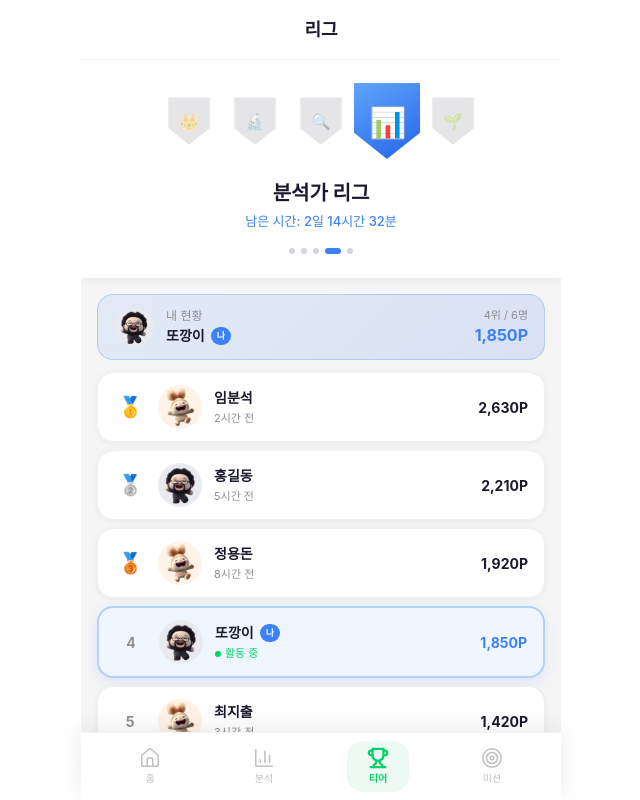
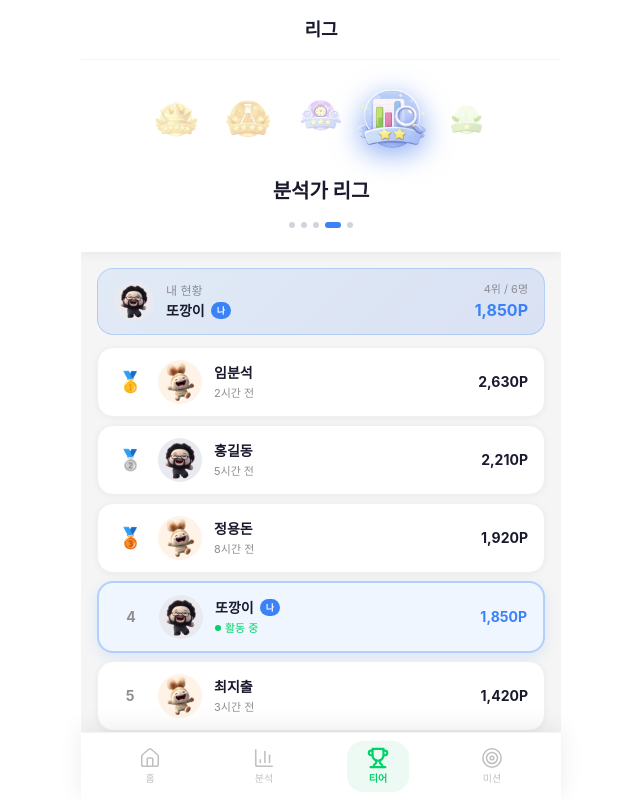
Before and after one commit to STDev-4/FE, a React (Vite) app: page /app/tier in a window 1280 px wide. Shown: the whole page, without its empty margins (319-959 px from the left). Built offline with nearby package versions, Linux system fonts and the light colour scheme.

Commit message:
refactor: apply League

```diff
--- a/src/app/components/TierPage.tsx
+++ b/src/app/components/TierPage.tsx
@@ -11,17 +11,18 @@ type TierId = typeof tierOrder[number];
 
 const tierConfig: Record<TierId, {
   icon: string;
+  image: string;
   name: string;
   color: string;
   bg: string;
   leagueName: string;
   gradient: [string, string];
 }> = {
-  master:     { icon: "👑", name: "절약 마스터",  color: "#D97706", bg: "#FFFBEB", leagueName: "마스터 리그",  gradient: ["#FCD34D", "#F59E0B"] },
-  researcher: { icon: "🔬", name: "절약 연구원",  color: "#F97316", bg: "#FFF7ED", leagueName: "연구원 리그",  gradient: ["#FB923C", "#EA580C"] },
-  explorer:   { icon: "🔍", name: "소비 탐험가",  color: "#A855F7", bg: "#FAF5FF", leagueName: "탐험가 리그",  gradient: ["#C084FC", "#9333EA"] },
-  analyst:    { icon: "📊", name: "분석 입문자",  color: "#3B82F6", bg: "#EFF6FF", leagueName: "분석가 리그",  gradient: ["#60A5FA", "#2563EB"] },
-  sprout:     { icon: "🌱", name: "새싹 절약러",  color: "#10B981", bg: "#ECFDF5", leagueName: "새싹 리그",    gradient: ["#34D399", "#059669"] },
+  master:     { icon: "👑", image: "/images/5-League-Master.png",     name: "절약 마스터",  color: "#D97706", bg: "#FFFBEB", leagueName: "마스터 리그",  gradient: ["#FCD34D", "#F59E0B"] },
+  researcher: { icon: "🔬", image: "/images/4-League-Researcher.png", name: "절약 연구원",  color: "#F97316", bg: "#FFF7ED", leagueName: "연구원 리그",  gradient: ["#FB923C", "#EA580C"] },
+  explorer:   { icon: "🔍", image: "/images/3-League-Explorer.png",   name: "소비 탐험가",  color: "#A855F7", bg: "#FAF5FF", leagueName: "탐험가 리그",  gradient: ["#C084FC", "#9333EA"] },
+  analyst:    { icon: "📊", image: "/images/2-League-Analyst.png",    name: "분석 입문자",  color: "#3B82F6", bg: "#EFF6FF", leagueName: "분석가 리그",  gradient: ["#60A5FA", "#2563EB"] },
+  sprout:     { icon: "🌱", image: "/images/1-League-Seedling.png",   name: "새싹 절약러",  color: "#10B981", bg: "#ECFDF5", leagueName: "새싹 리그",    gradient: ["#34D399", "#059669"] },
 };
 
 interface LeagueUser {
@@ -81,22 +82,16 @@ function ShieldBadge({ tierId, isSelected, onClick }: {
       }}
       transition={{ type: "spring", stiffness: 360, damping: 28 }}
     >
-      <div
-        className="flex items-center justify-center"
+      <img
+        src={tier.image}
+        alt={tier.leagueName}
         style={{
-          width: 58,
-          height: 66,
-          background: isSelected
-            ? `linear-gradient(150deg, ${tier.gradient[0]}, ${tier.gradient[1]})`
-            : "#C7C7CC",
-          clipPath: "polygon(0% 0%, 100% 0%, 100% 65%, 50% 100%, 0% 65%)",
-          filter: isSelected
-            ? `drop-shadow(0 6px 12px ${tier.gradient[1]}66)`
-            : "none",
+          width: 64,
+          height: 64,
+          objectFit: "contain",
+          filter: isSelected ? `drop-shadow(0 6px 12px ${tier.gradient[1]}88)` : "none",
         }}
-      >
-        <span style={{ fontSize: isSelected ? 26 : 22 }}>{tier.icon}</span>
-      </div>
+      />
     </motion.button>
   );
 }
@@ -156,9 +151,6 @@ export default function TierPage() {
             className="text-center px-4"
           >
             <h3 className="text-[20px] font-bold text-[#1A1A2E]">{tier.leagueName}</h3>
-            <p className="text-[13px] mt-1 font-medium" style={{ color: tier.color }}>
-              남은 시간: 2일 14시간 32분
-            </p>
           </motion.div>
         </AnimatePresence>
 
```
Also changed, not shown: 1 other file (tests, documents, lock files or other folders).
